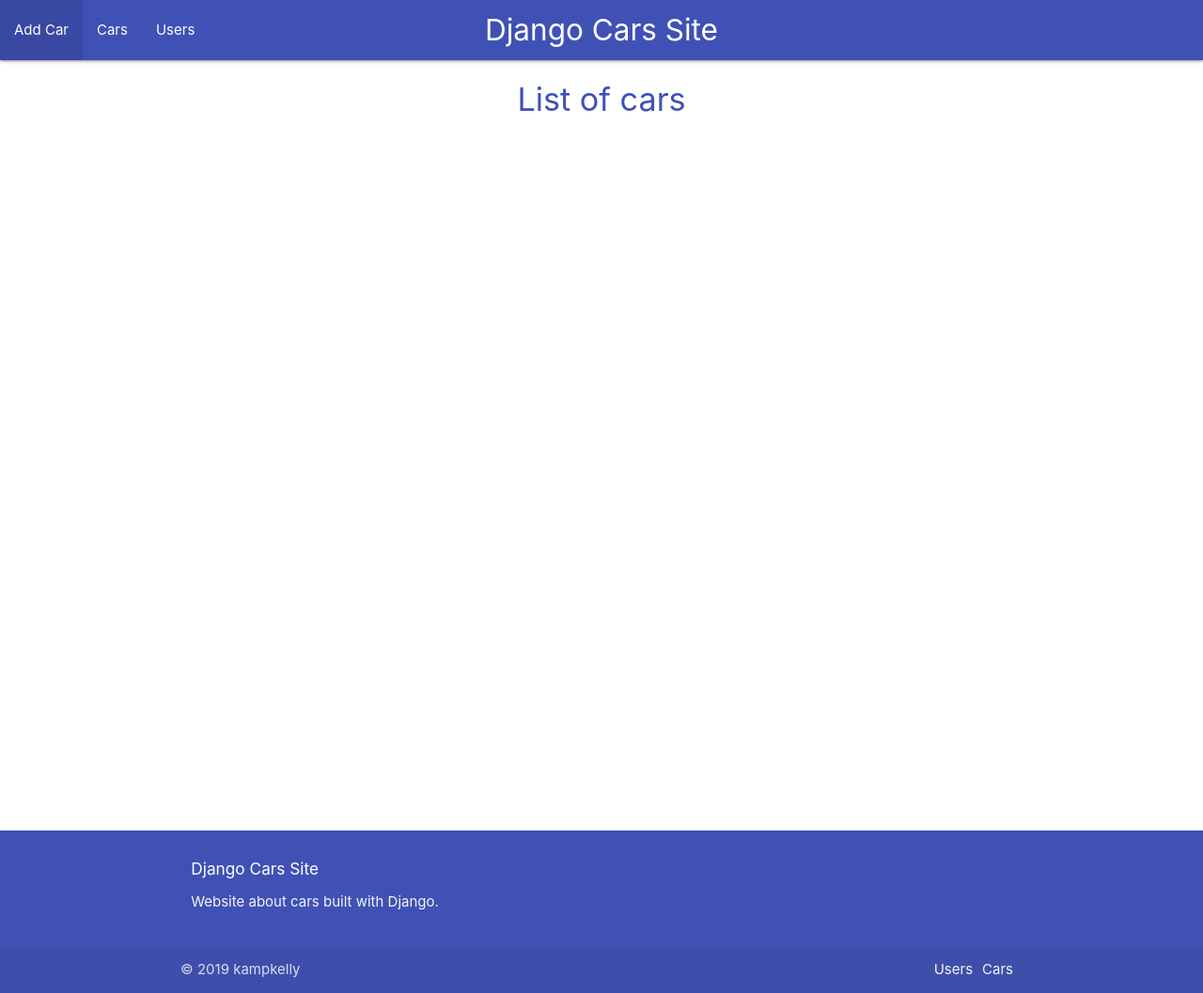
After one commit to kampkelly/django_cars_site, a Django app: page /cars/cars/all in a window 1280 px wide. The commit adds this page. Shown: the whole page at 94% size. Run offline with Django 3.2, Linux system fonts and the light colour scheme; data that the repository does not hold is empty.

Commit message:
ft(get-cars): retireve list of all cars

```diff
--- a/cars_site/cars/static/cars/css/style.css
+++ b/cars_site/cars/static/cars/css/style.css
@@ -9,11 +9,27 @@ main {
 }
 
 footer {
-  position: absolute;
   width: 100%;
-  bottom: 0px;
+  margin-top: 20px;
 }
 
 footer .footer-copyright a {
     padding-right: 10px;
  }
+
+ .all_cars {
+    min-height: 100vh;
+ }
+
+ .all_cars .row .col ul li {
+    padding: 5px;
+    margin-bottom: 10px;
+    border-radius: 1%;
+ }
+
+ @media only screen and (min-width: 700px) {
+    .all_cars .row .col ul {
+        width: 50%;
+        margin: auto;
+     }
+ }
--- /dev/null
+++ b/cars_site/cars/templates/cars/car/index.html
@@ -0,0 +1,23 @@
+{% extends 'cars/layouts/master.html' %}
+
+{% block main_content %}
+  <div class="container all_cars">
+    <h4 class="center indigo-text">List of cars</h4>
+    <div class="row">
+        <div class="col l12 s12">
+            <ul class="">
+            {% for car in cars %}
+                <li class="collection-item avatar orange darken-1">
+                <span class="title black-text">Name: {{car.name}}</span>
+                <a href="#" class="secondary-content indigo-text">View</a>
+                <p class="white-text">model: {{car.model}} <br>
+                    colour: {{car.colour}}, year: {{car.year}}
+                </p>
+                </li>
+            {% endfor %}
+            </ul>
+        </div>
+    </div>
+  </div>
+
+{% endblock %}
--- a/cars_site/cars/templates/cars/partials/header.html
+++ b/cars_site/cars/templates/cars/partials/header.html
@@ -3,7 +3,7 @@
     <a href="#" class="brand-logo center">Django Cars Site</a>
     <ul id="nav-mobile" class="left hide-on-med-and-down">
       <li><a href={% url "cars:create_car" %}>Add Car</a></li>
-      <li><a href="#">Cars</a></li>
+      <li><a href={% url "cars:all_cars" %}>Cars</a></li>
       <li><a href="#">Users</a></li>
     </ul>
   </div>
--- a/cars_site/cars/urls.py
+++ b/cars_site/cars/urls.py
@@ -8,4 +8,5 @@ urlpatterns = [
     path('', views.index, name='index'),
     path('cars/add', views.create_car, name='create_car'),
     path('cars/save', views.save_car, name='save_car'),
+    path('cars/all', views.all_cars, name='all_cars'),
 ]
--- a/cars_site/cars/views.py
+++ b/cars_site/cars/views.py
@@ -17,9 +17,14 @@ def create_car(request):
 
 @check_for_empty_fields
 def save_car(request):
-    c = Car(name=request.POST['name'], model=request.POST['model'], colour=request.POST['colour'], year=request.POST['year'])
+    car = Car(name=request.POST['name'], model=request.POST['model'], colour=request.POST['colour'], year=request.POST['year'])
     try:
-        c.save()
+        car.save()
     except:
         return render(request, 'cars/car/create.html', {'error_message': 'There was an error saving the car details!'})
     return render(request, 'cars/index.html', {})
+
+
+def all_cars(request):
+    cars = Car.objects.order_by('id')
+    return render(request, 'cars/car/index.html', {'cars': cars})
```
